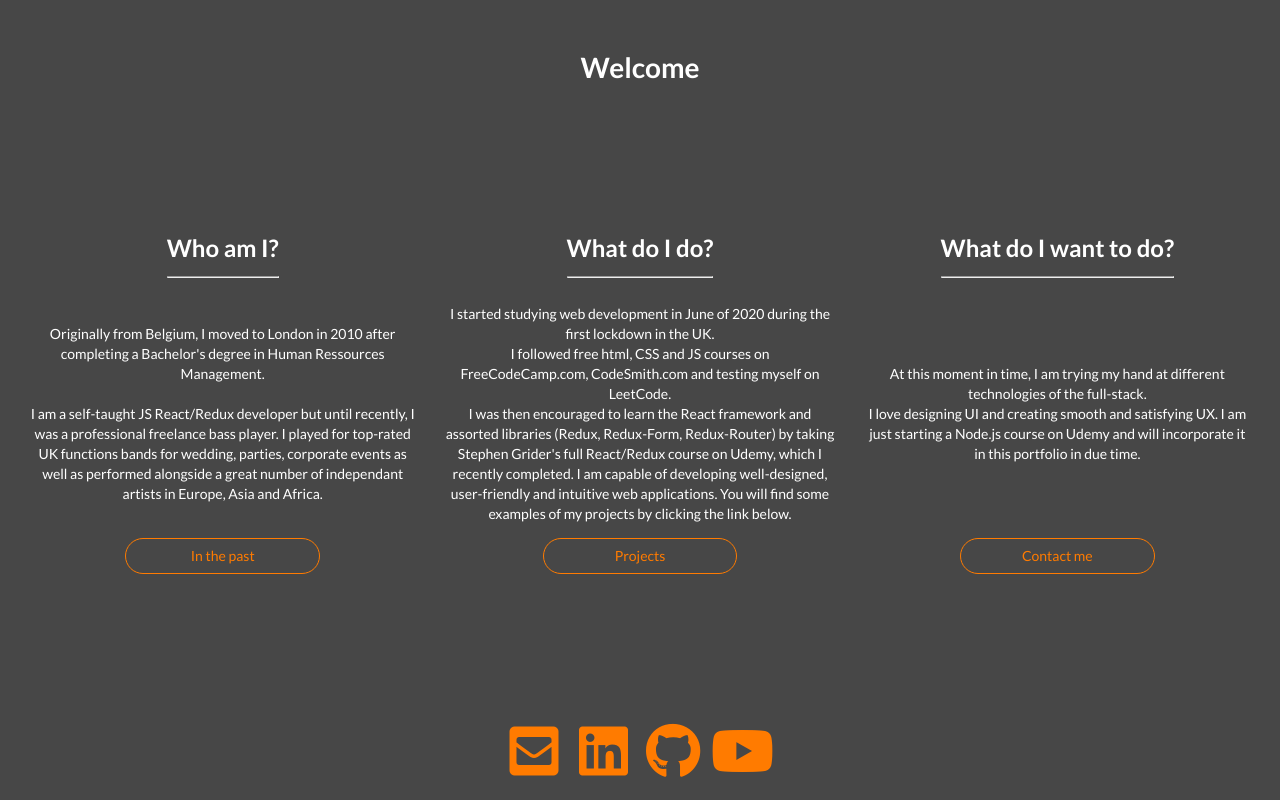
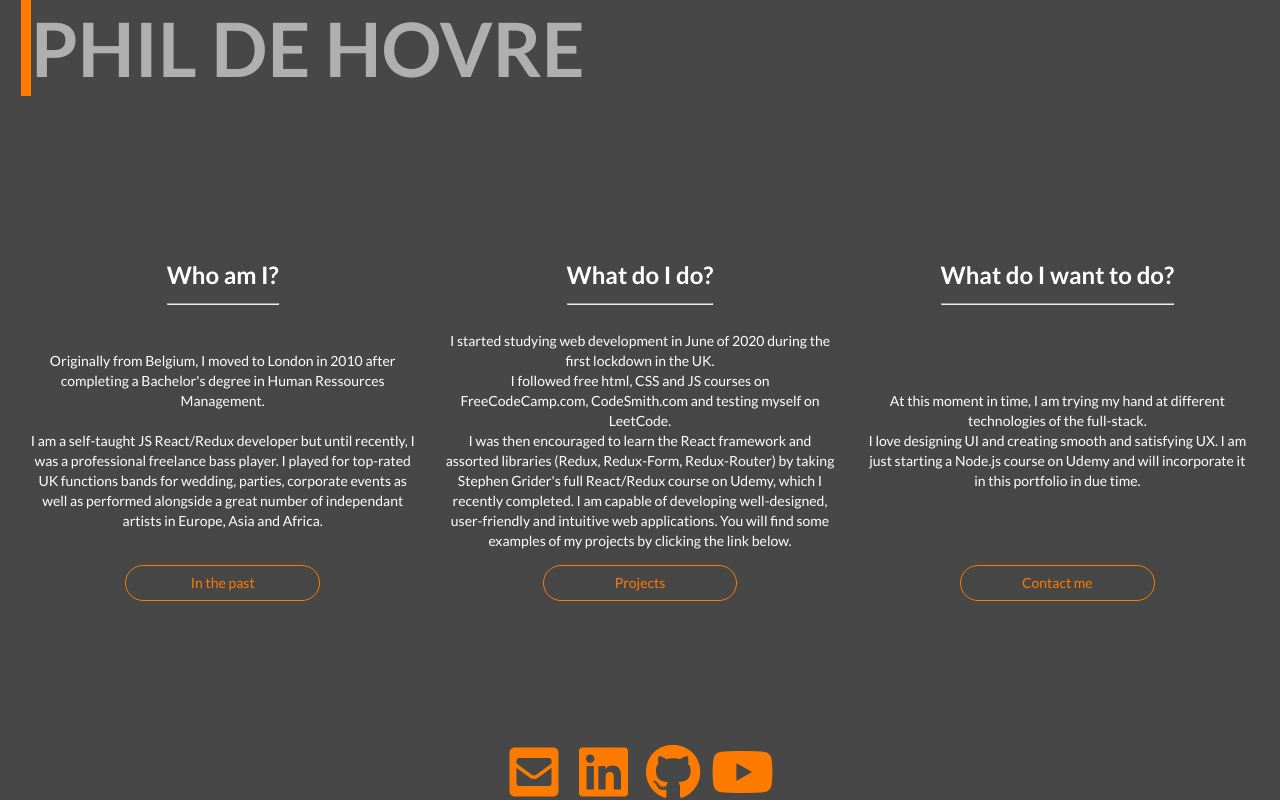
Before and after one commit to phildehovre/phil-react-portfolio, a React (Create React App) app: page / in a window 1280 px wide. Built offline with nearby package versions, Linux system fonts and the light colour scheme.

Commit message:
trying for button to appear

```diff
--- a/public/index.html
+++ b/public/index.html
@@ -32,7 +32,7 @@
       work correctly both with client-side routing and a non-root public URL.
       Learn how to configure a non-root public URL by running `npm run build`.
     -->
-    <title>React App</title>
+    <title>Phil De Hovre</title>
   </head>
   <body>
     <noscript>You need to enable JavaScript to run this app.</noscript>
--- a/src/components/homepage/Homepage.css
+++ b/src/components/homepage/Homepage.css
@@ -21,19 +21,24 @@ body {
   flex-direction: column;
   align-items: center;
   justify-content: space-between;
-  padding: 1.5em;
+  padding: 0em 1.5em;
 }
 
 .hp-title-container {
-  padding: 1.5em;
   width: 100%;
-  height: 5em;
+  height: fit-content;
   text-align: center;
-  /* flex-wrap: nowrap; */
   flex-direction: column;
   align-items: center;
   justify-content: center;
-  margin: 0.5em;
+  border-left: 10px solid var(--clr-cta);
+  border-right: 10px solid var(--clr-cta);
+  margin-bottom: 3em;
+}
+
+.hp-title {
+  font-size: 50px;
+  color: rgb(175, 175, 175);
 }
 
 .hp-text-box {
@@ -81,4 +86,13 @@ body {
     grid-template-columns: 1fr 1fr 1fr;
     grid-gap: 1em;
   }
+
+  .hp-title-container {
+    text-align: left;
+    border-right: none;
+  }
+
+  .hp-title {
+    font-size: 75px;
+  }
 }
--- a/src/components/homepage/Homepage.js
+++ b/src/components/homepage/Homepage.js
@@ -10,7 +10,7 @@ const Homepage = () => {
   return (
     <div className="hp-global-container">
       <header className="hp-title-container">
-        <h1 className="hp-title">Welcome</h1>
+        <h1 className="hp-title">PHIL DE HOVRE</h1>
       </header>
     <div className="hp-text-container">
       <div className="hp-text-box one">
@@ -30,7 +30,7 @@ const Homepage = () => {
       </div>
     </div>
     <div className="hp-contact-container">
-        <a target="_blank" rel="noreferrer" href="https://www.instagram.com/phildehovre/?hl=en" className="hp-contact-link">
+        <a target="_blank" rel="noreferrer" href="mailto:ph.dehovre@gmail.com" className="hp-contact-link">
           <i className="icon envelope square huge" ></i>
         </a>
         <a target="_blank" rel="noreferrer" href="https://www.linkedin.com/in/phil-de-hovre-7913991b3/" className="hp-contact-link">
--- a/src/components/projects/metronome/UI.css
+++ b/src/components/projects/metronome/UI.css
@@ -1,5 +1,4 @@
 :root {
-  /* --clr-cta: rgb(248, 208, 192); */
   --clr-cta: rgb(255, 123, 0);
   --clr-cta-light: rgb(252, 173, 99);
   --clr-cta-dark: rgb(185, 92, 4);
@@ -53,10 +52,11 @@ body {
 .metro-box {
   display: grid;
   grid-template-columns: 1fr 1fr 1fr;
-  margin: 0.5em;
+  margin: 1.5em;
   align-items: center;
   justify-content: center;
-  min-width: 85%;
+  min-width: 250px;
+  max-width: 350px;
   border-top: 1px solid var(--clr-cta);
   border-left: 1px solid var(--clr-cta);
   border-radius: 26px;
@@ -119,11 +119,14 @@ body {
   max-width: 7.5em;
   max-height: 3em;
   min-height: 3em;
+  -webkit-transition-duration: 250ms;
+  -webkit-transition-property: background-color, transform, box-shadow;
 }
 
 .metro-btn:hover {
   background-color: var(--clr-cta-light);
   transform: scale(1.02, 1.02);
+  -webkit-transform: scale(1.02, 1.02);
   box-shadow: var(--metro-shadow-val);
 }
 
--- a/src/components/projects/metronome/UI.js
+++ b/src/components/projects/metronome/UI.js
@@ -73,7 +73,6 @@ return (
                 soundEffect={soundEffect}
               />
       </div><br />
-
   </div>
       <div className="metro-text-box">
       <h3>My metronome application<hr/></h3>
```
